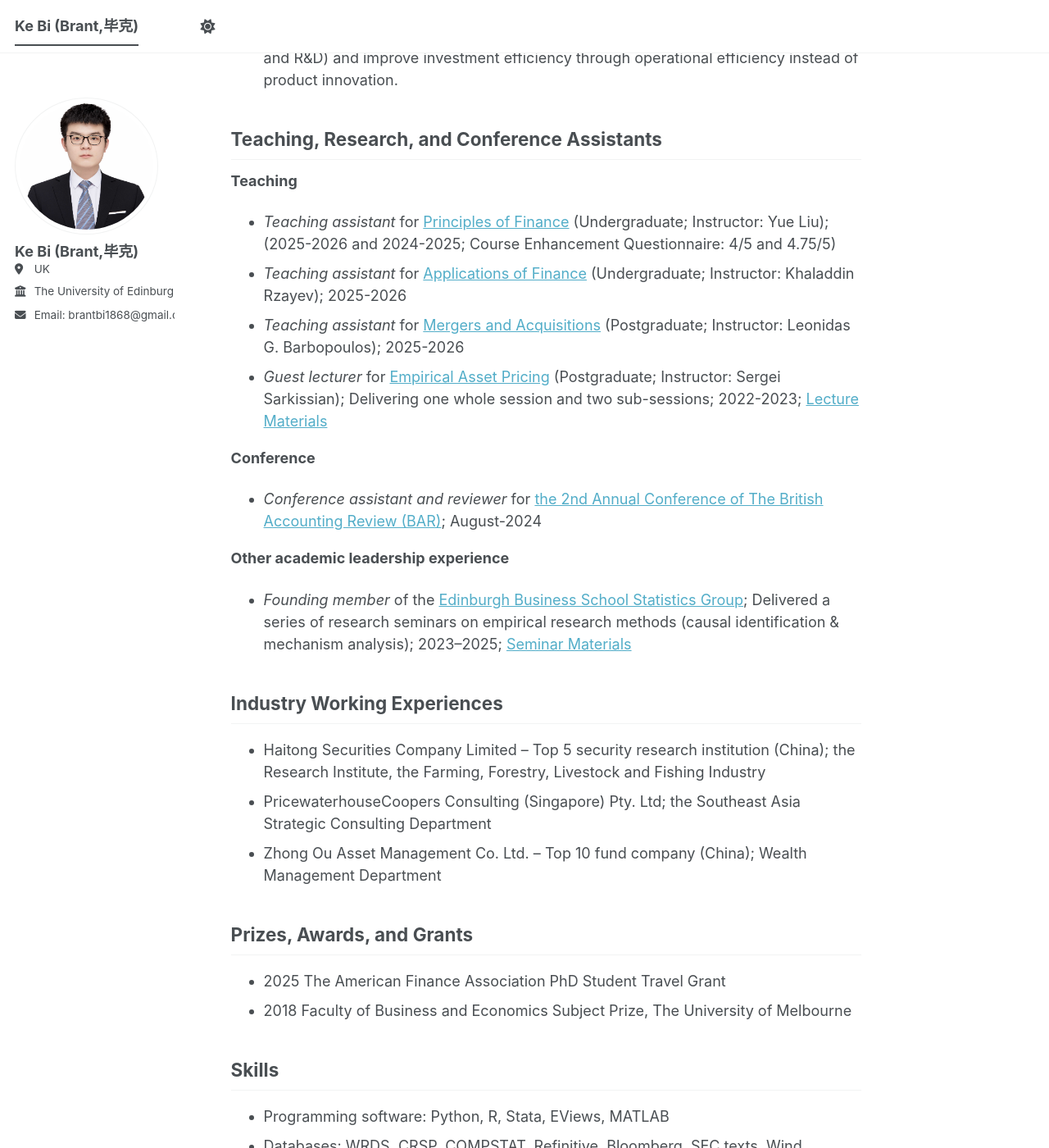
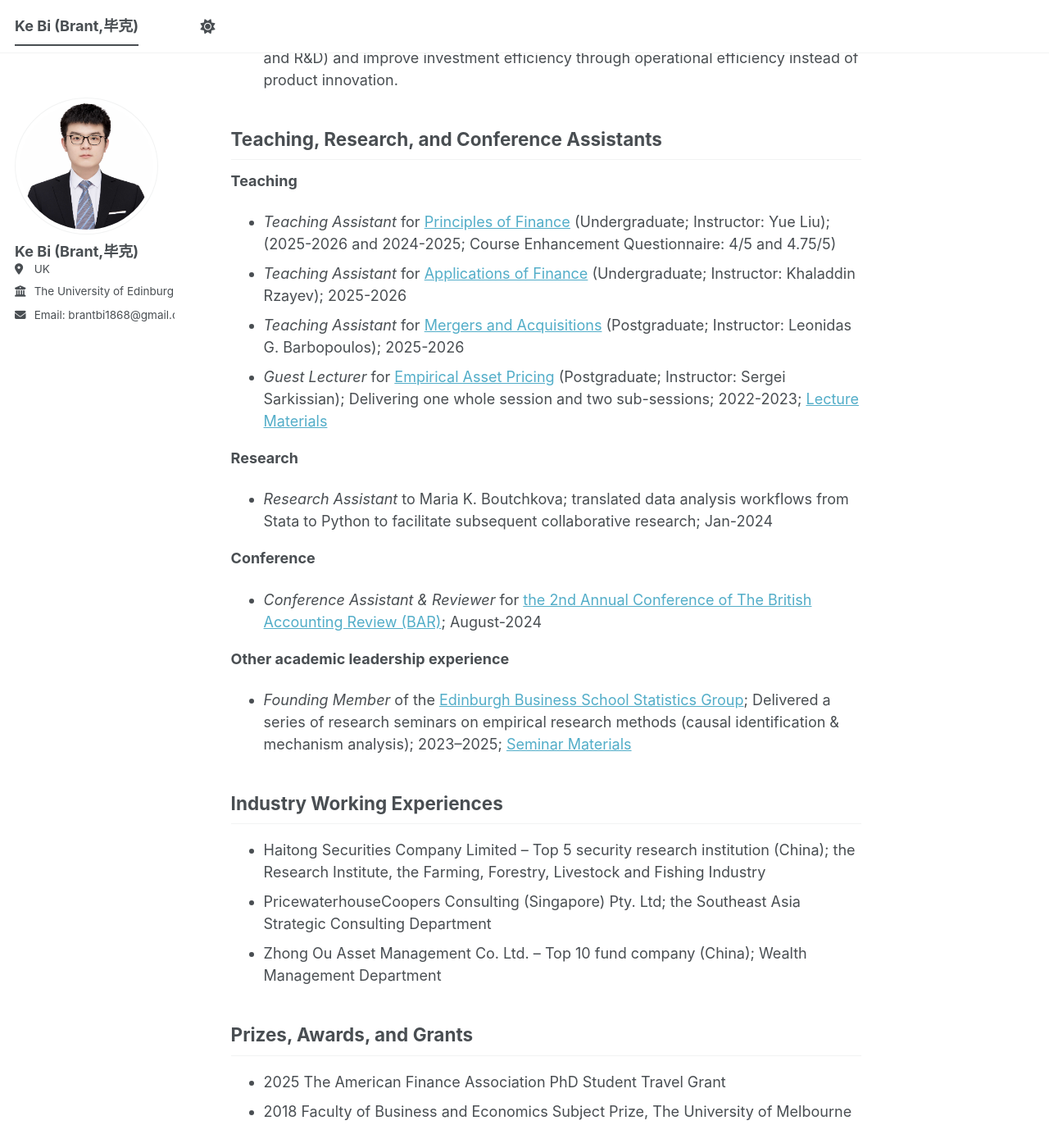
Before and after one commit to brant1868/brant1868.github.io, a Jekyll site: the page built from _pages/about.md, in a window 1280 px wide and 1400 px high, scrolled down 1382 px. Shown: the whole window at 82% size. Built offline with Jekyll 4.4.1, drawn with Linux system fonts in a browser that asks for light colours; a script bundle is joined from its source files by our own code; library files that are not in the unit come from our copies.

Commit message:
Update about.md

```diff
--- a/_pages/about.md
+++ b/_pages/about.md
@@ -44,16 +44,19 @@ Teaching, Research, and Conference Assistants
 ------
 <!-- The University of Edinburgh, Business School -->
 **Teaching**
-- _Teaching assistant_ for [Principles of Finance](https://www.drps.ed.ac.uk/26-27/dpt/cxbust08003.htm){:target="_blank" } (Undergraduate; Instructor: Yue Liu); (2025-2026 and 2024-2025; Course Enhancement Questionnaire: 4/5 and 4.75/5)
-- _Teaching assistant_ for [Applications of Finance](https://www.drps.ed.ac.uk/26-27/dpt/cxbust08018.htm){:target="_blank" } (Undergraduate; Instructor: Khaladdin Rzayev); 2025-2026
-- _Teaching assistant_ for [Mergers and Acquisitions](https://www.drps.ed.ac.uk/25-26/dpt/cxcmse11458.htm){:target="_blank" } (Postgraduate; Instructor: Leonidas G. Barbopoulos); 2025-2026
-- _Guest lecturer_ for [Empirical Asset Pricing](https://www.drps.ed.ac.uk/23-24/dpt/cxcmse11509.htm){:target="_blank" } (Postgraduate; Instructor: Sergei Sarkissian); Delivering one whole session and two sub-sessions; 2022-2023; [Lecture Materials](https://drive.google.com/drive/folders/1hnpZs2fTQ1Ec00MFrXASNdiUDNSlouEq?usp=sharing){:target="_blank" }
+- _Teaching Assistant_ for [Principles of Finance](https://www.drps.ed.ac.uk/26-27/dpt/cxbust08003.htm){:target="_blank" } (Undergraduate; Instructor: Yue Liu); (2025-2026 and 2024-2025; Course Enhancement Questionnaire: 4/5 and 4.75/5)
+- _Teaching Assistant_ for [Applications of Finance](https://www.drps.ed.ac.uk/26-27/dpt/cxbust08018.htm){:target="_blank" } (Undergraduate; Instructor: Khaladdin Rzayev); 2025-2026
+- _Teaching Assistant_ for [Mergers and Acquisitions](https://www.drps.ed.ac.uk/25-26/dpt/cxcmse11458.htm){:target="_blank" } (Postgraduate; Instructor: Leonidas G. Barbopoulos); 2025-2026
+- _Guest Lecturer_ for [Empirical Asset Pricing](https://www.drps.ed.ac.uk/23-24/dpt/cxcmse11509.htm){:target="_blank" } (Postgraduate; Instructor: Sergei Sarkissian); Delivering one whole session and two sub-sessions; 2022-2023; [Lecture Materials](https://drive.google.com/drive/folders/1hnpZs2fTQ1Ec00MFrXASNdiUDNSlouEq?usp=sharing){:target="_blank" }
+
+**Research**
+-  _Research Assistant_ to Maria K. Boutchkova; translated data analysis workflows from Stata to Python to facilitate subsequent collaborative research; Jan-2024
 
 **Conference**
-- _Conference assistant and reviewer_ for [the 2nd Annual Conference of The British Accounting Review (BAR)](https://thebarevent.weebly.com/annual-conference.html){:target="_blank" }; August-2024
+- _Conference Assistant & Reviewer_ for [the 2nd Annual Conference of The British Accounting Review (BAR)](https://thebarevent.weebly.com/annual-conference.html){:target="_blank" }; August-2024
 
 **Other academic leadership experience**
-- _Founding member_ of the [Edinburgh Business School Statistics Group](https://uebs-stats-group.github.io/stats-tools/){:target="_blank" }; Delivered a series of research seminars on empirical research methods (causal identification & mechanism analysis); 2023–2025; [Seminar Materials](https://drive.google.com/drive/folders/1_9xI9PnWQI2MFzfQk9kzte9-9yZYGObr?usp=sharing){:target="_blank" }
+- _Founding Member_ of the [Edinburgh Business School Statistics Group](https://uebs-stats-group.github.io/stats-tools/){:target="_blank" }; Delivered a series of research seminars on empirical research methods (causal identification & mechanism analysis); 2023–2025; [Seminar Materials](https://drive.google.com/drive/folders/1_9xI9PnWQI2MFzfQk9kzte9-9yZYGObr?usp=sharing){:target="_blank" }
 
 
 Industry Working Experiences
```
